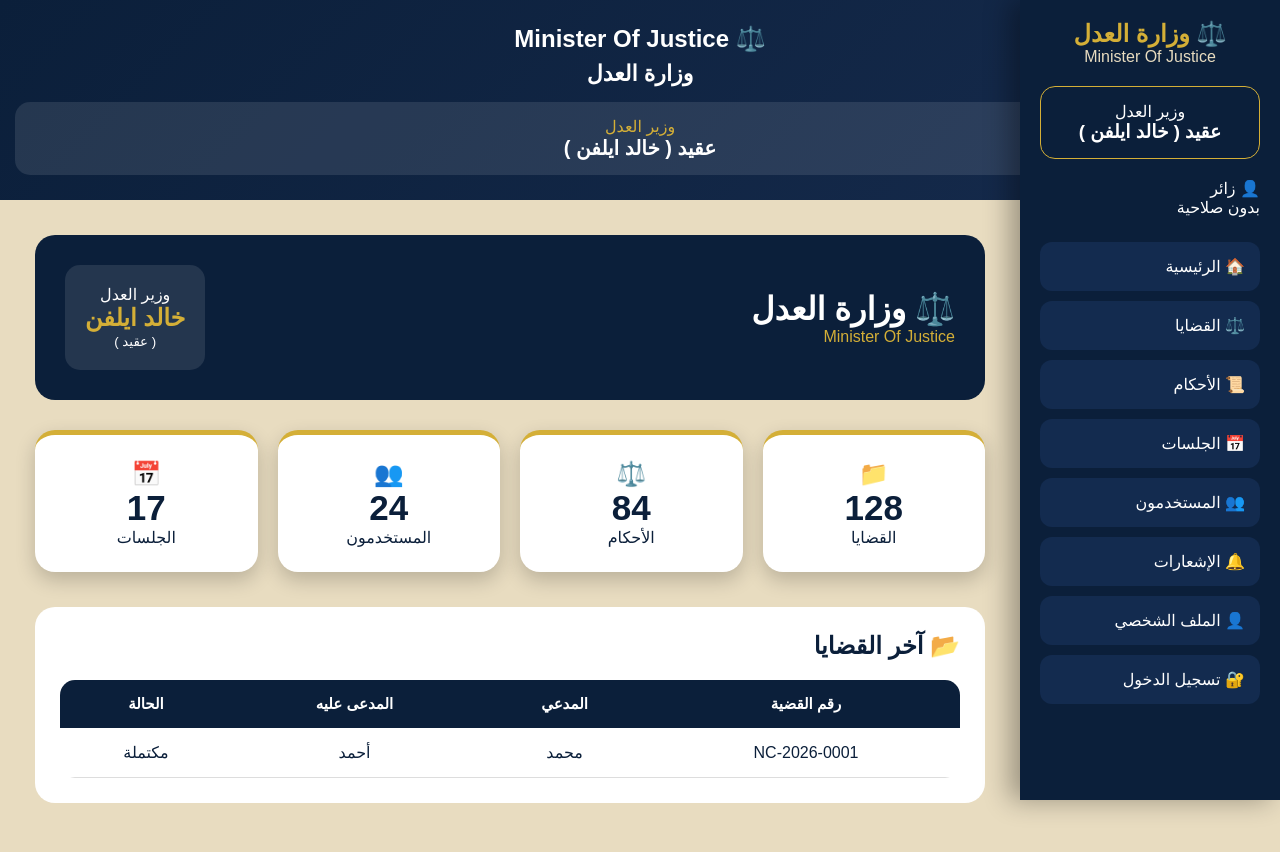
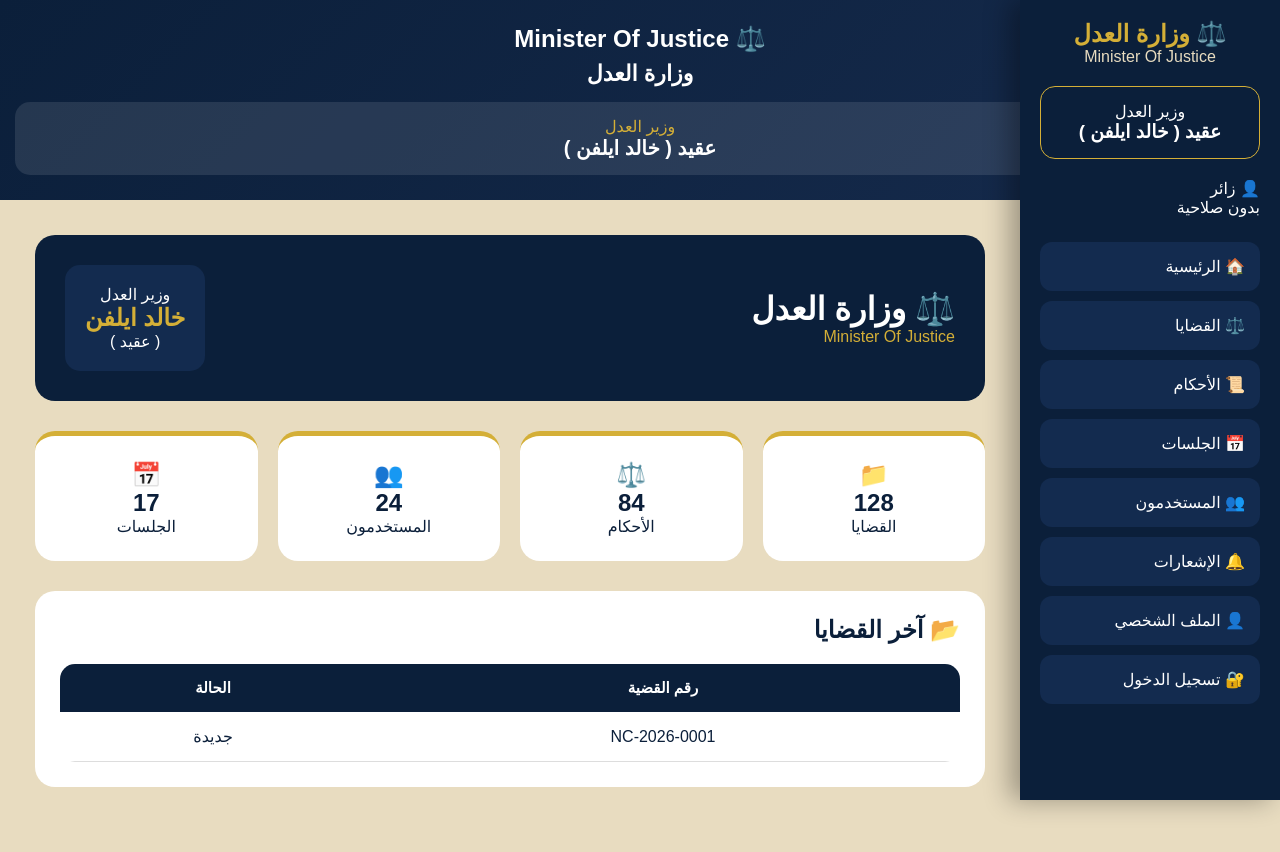
Before and after one commit to 38ed-ma/nice-justice, a Next.js app: page /dashboard in a window 1280 px wide. Shown: the top 852 px of the page. Built offline with nearby package versions, Linux system fonts and the light colour scheme.

Commit message:
Update page.tsx

```diff
--- a/app/dashboard/page.tsx
+++ b/app/dashboard/page.tsx
@@ -2,7 +2,9 @@
 
 import Sidebar from "../components/Sidebar"
 
+
 export default function Dashboard(){
+
 
 return(
 
@@ -14,11 +16,13 @@ return(
 <main
 
 style={{
+
 marginRight:"260px",
 padding:"35px",
 direction:"rtl",
 background:"#E8DCC0",
 minHeight:"100vh"
+
 }}
 
 >
@@ -34,8 +38,7 @@ padding:"30px",
 borderRadius:"20px",
 display:"flex",
 justifyContent:"space-between",
-alignItems:"center",
-marginBottom:"30px"
+alignItems:"center"
 
 }}
 
@@ -49,53 +52,42 @@ marginBottom:"30px"
 </h1>
 
 
-<p style={{
-color:"#D4AF37"
-}}>
+<p style={{color:"#D4AF37"}}>
 Minister Of Justice
 </p>
-
 
 </div>
 
 
 
 <div
-
 style={{
-
-background:"rgba(255,255,255,.1)",
+background:"#132B4F",
 padding:"20px",
 borderRadius:"15px",
 textAlign:"center"
-
 }}
-
 >
 
 <p>
 وزير العدل
 </p>
 
-<h2 style={{
-color:"#D4AF37"
-}}>
+
+<h2 style={{color:"#D4AF37"}}>
 خالد ايلفن
 </h2>
 
 
-<small>
+<span>
 ( عقيد )
-</small>
+</span>
 
 
 </div>
 
 
-
 </header>
-
-
 
 
 
@@ -105,29 +97,28 @@ style={{
 
 display:"grid",
 gridTemplateColumns:"repeat(4,1fr)",
-gap:"20px"
+gap:"20px",
+marginTop:"30px"
 
 }}
 
 >
 
 
-{[
+{
 
+[
 ["📁","128","القضايا"],
-
 ["⚖️","84","الأحكام"],
-
 ["👥","24","المستخدمون"],
-
 ["📅","17","الجلسات"]
 
-].map((item:any)=>(
+].map((x:any)=>(
 
 
 <div
 
-key={item[2]}
+key={x[2]}
 
 style={{
 
@@ -135,40 +126,29 @@ background:"white",
 padding:"25px",
 borderRadius:"20px",
 textAlign:"center",
-boxShadow:"0 8px 20px #0003",
 borderTop:"5px solid #D4AF37"
 
 }}
 
 >
 
+<h1>{x[0]}</h1>
 
-<h1>
-{item[0]}
-</h1>
+<h2>{x[1]}</h2>
 
-
-<h2 style={{
-fontSize:"35px"
-}}>
-{item[1]}
-</h2>
-
-
-<p>
-{item[2]}
-</p>
+<p>{x[2]}</p>
 
 
 </div>
 
 
-))}
+))
+
+
+}
 
 
 </section>
-
-
 
 
 
@@ -176,7 +156,7 @@ fontSize:"35px"
 
 style={{
 
-marginTop:"35px",
+marginTop:"30px",
 background:"white",
 padding:"25px",
 borderRadius:"20px"
@@ -191,52 +171,36 @@ borderRadius:"20px"
 </h2>
 
 
-<table
+<table style={{
+width:"100%",
+marginTop:"20px"
+}}>
 
-style={{
-
-width:"100%",
-marginTop:"20px",
-borderCollapse:"collapse"
-
-}}
-
->
-
-
-<thead>
 
 <tr>
 
-<th>رقم القضية</th>
-<th>المدعي</th>
-<th>المدعى عليه</th>
-<th>الحالة</th>
+<th>
+رقم القضية
+</th>
 
-</tr>
-
-</thead>
-
-
-
-<tbody>
-
-<tr>
-
-<td>NC-2026-0001</td>
-
-<td>محمد</td>
-
-<td>أحمد</td>
-
-<td>
-مكتملة
-</td>
+<th>
+الحالة
+</th>
 
 </tr>
 
 
-</tbody>
+<tr>
+
+<td>
+NC-2026-0001
+</td>
+
+<td>
+جديدة
+</td>
+
+</tr>
 
 
 </table>
```
